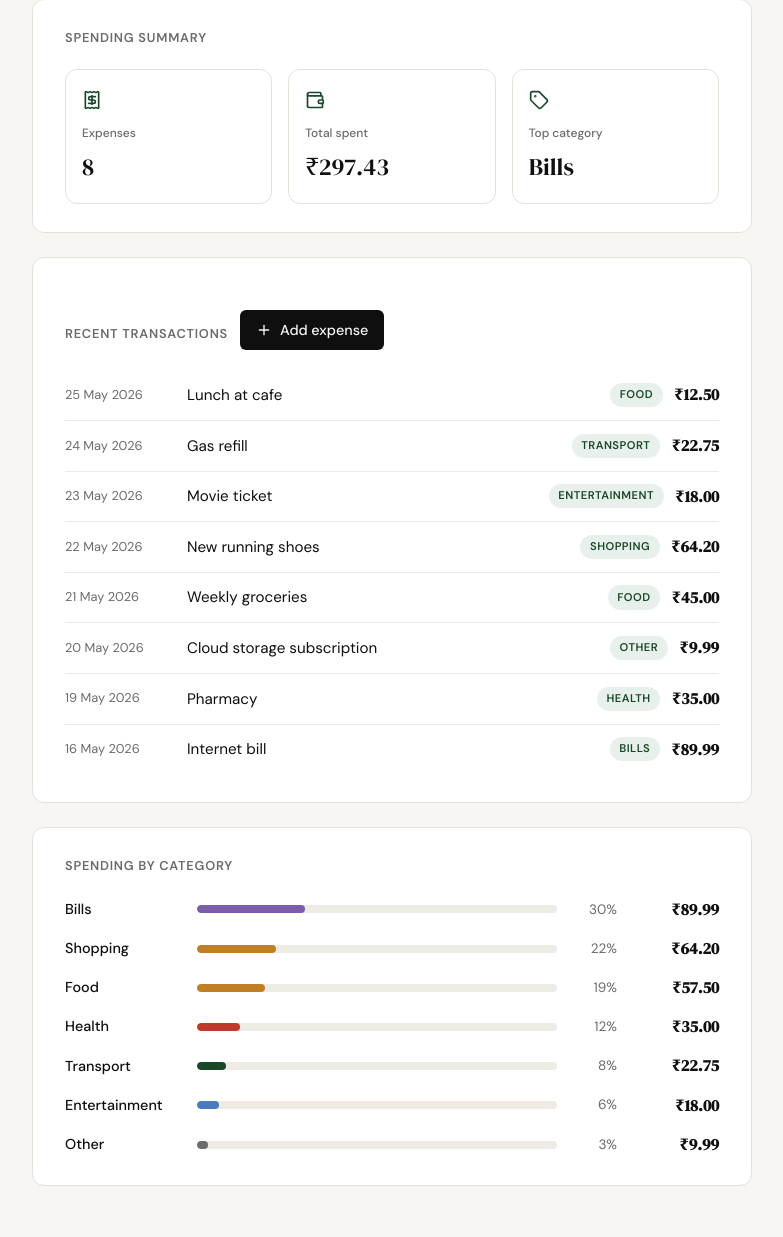
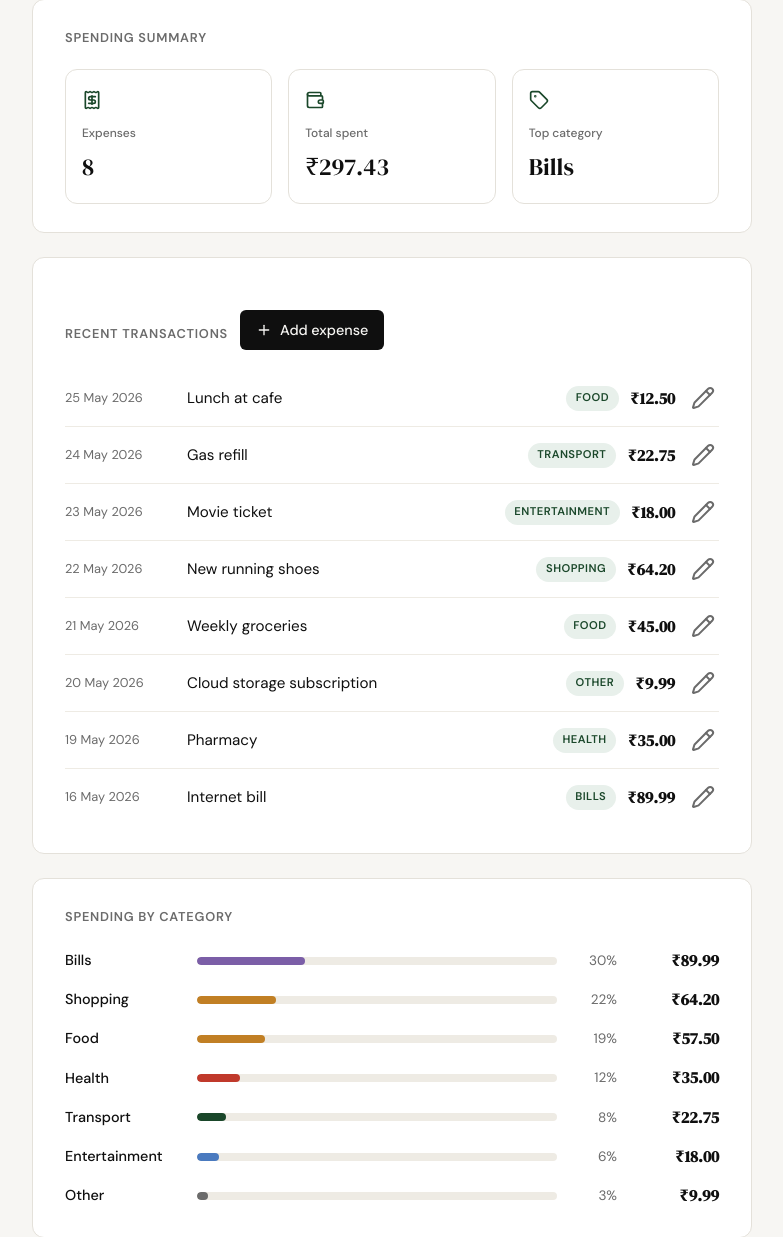
Before and after one commit to pulkit-1110/spendly, a Flask app: page /profile in a window 1280 px wide. Shown: the part 674-1911 px from the top of the page, without its empty margins (248-1031 px from the left). Run offline with Flask 3, Linux system fonts and the light colour scheme; a user stored in the database is signed in; data comes from the database, SQL or seed files in the repository.

Commit message:
Add edit option for expense in UI

```diff
--- a/database/queries.py
+++ b/database/queries.py
@@ -79,7 +79,7 @@ def get_recent_transactions(user_id, start_date=None, end_date=None, limit=10):
     conn = get_db()
     try:
         rows = conn.execute(
-            "SELECT date, description, category, amount "
+            "SELECT id, date, description, category, amount "
             "FROM expenses WHERE " + where + " "
             "ORDER BY date DESC, id DESC "
             "LIMIT ?",
@@ -95,6 +95,7 @@ def get_recent_transactions(user_id, start_date=None, end_date=None, limit=10):
         except (TypeError, ValueError):
             display_date = row["date"]
         transactions.append({
+            "id": row["id"],
             "date": display_date,
             "description": row["description"],
             "category": row["category"],
--- a/static/css/style.css
+++ b/static/css/style.css
@@ -967,7 +967,7 @@ a { color: inherit; text-decoration: none; }
 
 .profile-tx-row {
     display: grid;
-    grid-template-columns: 110px 1fr auto auto;
+    grid-template-columns: 110px 1fr auto auto auto;
     gap: 0.75rem;
     align-items: center;
     padding: 0.75rem 0;
@@ -1009,6 +1009,27 @@ a { color: inherit; text-decoration: none; }
     font-variant-numeric: tabular-nums;
     color: var(--ink);
     font-weight: 600;
+}
+
+.profile-tx-edit {
+    display: inline-flex;
+    align-items: center;
+    justify-content: center;
+    width: 32px;
+    height: 32px;
+    border-radius: 8px;
+    color: var(--ink-muted);
+    transition: background 0.15s ease, color 0.15s ease;
+}
+
+.profile-tx-edit:hover {
+    background: var(--accent-light);
+    color: var(--accent);
+}
+
+.profile-tx-edit i {
+    width: 16px;
+    height: 16px;
 }
 
 @media (max-width: 640px) {
--- a/templates/profile.html
+++ b/templates/profile.html
@@ -118,6 +118,9 @@
                             <span class="profile-tx-description">{{ tx.description }}</span>
                             <span class="profile-tx-category">{{ tx.category }}</span>
                             <span class="profile-tx-amount">₹{{ "%.2f"|format(tx.amount) }}</span>
+                            <a class="profile-tx-edit" href="{{ url_for('edit_expense', id=tx.id) }}" aria-label="Edit expense">
+                                <i data-lucide="pencil"></i>
+                            </a>
                         </li>
                     {% endfor %}
                 </ul>
```
Also changed, not shown: 1 other file.
